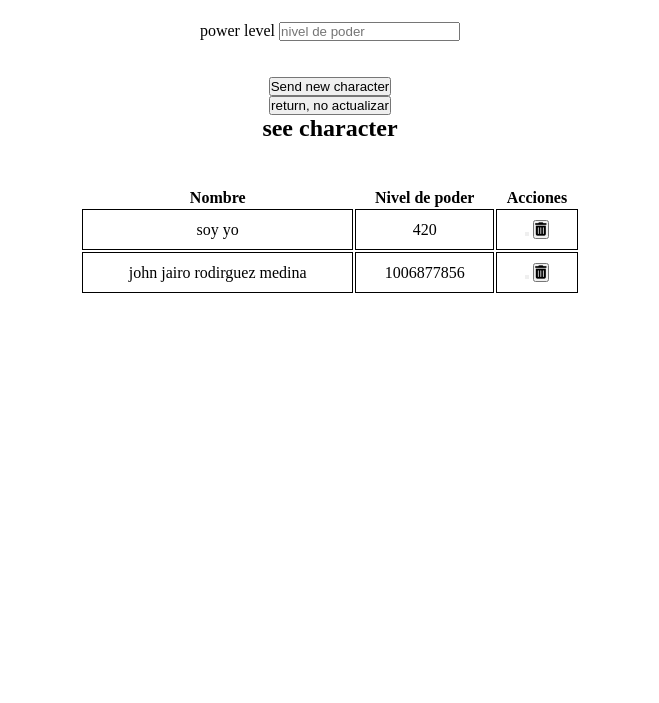
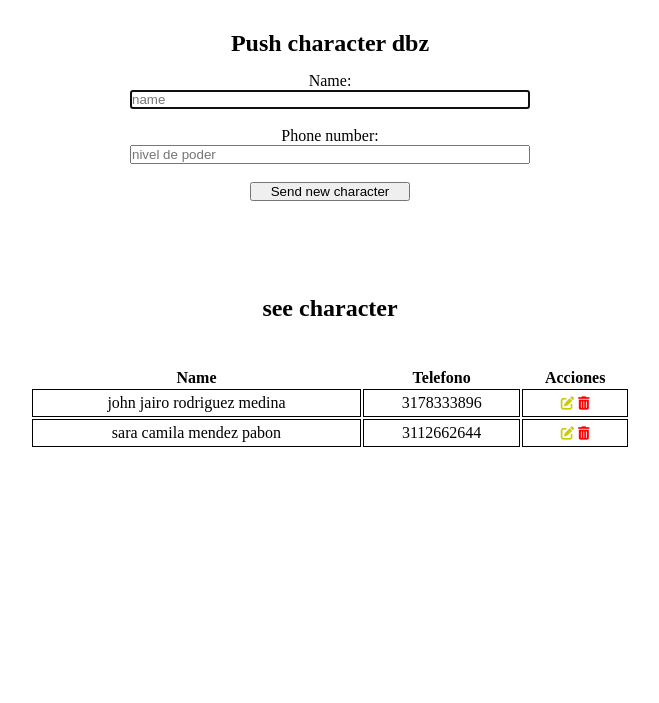
Before and after one commit to JohnRodriguezM/CRUD---Json-server-API-fetch, a website with bundled scripts: page html/html_fetch/crud_ajax-fetch.html in a window 1280 px wide. Shown: the part 97-800 px from the top of the page, without its empty margins (310-969 px from the left). Built offline with nearby package versions, Linux system fonts and the light colour scheme; data requests are answered from the project's data file.

Commit message:
avance en detalles de diseño y proyeccion de mejor codigo

```diff
--- a/db.json
+++ b/db.json
@@ -1,14 +1,14 @@
 {
   "DBZ-universo7": [
     {
-      "name": "soy yo",
-      "nivelPoder": "420",
-      "id": 18
+      "name": "john jairo rodriguez medina",
+      "nivelPoder": "3178333896",
+      "id": 4
     },
     {
-      "name": "john jairo rodirguez medina",
-      "nivelPoder": "1006877856",
-      "id": 20
+      "name": "sara camila mendez pabon",
+      "nivelPoder": "3112662644",
+      "id": 5
     }
   ],
   "DBZ-universo6": [
--- a/html/html_fetch/crud_ajax-fetch.html
+++ b/html/html_fetch/crud_ajax-fetch.html
@@ -5,37 +5,40 @@
     <meta charset="UTF-8">
     <meta http-equiv="X-UA-Compatible" content="IE=edge">
     <meta name="viewport" content="width=device-width, initial-scale=1.0">
-    <link rel="stylesheet" href="https://cdnjs.cloudflare.com/ajax/libs/font-awesome/6.0.0/css/all.min.css" integrity="sha512-9usAa10IRO0HhonpyAIVpjrylPvoDwiPUiKdWk5t3PyolY1cOd4DSE0Ga+ri4AuTroPR5aQvXU9xC6qOPnzFeg==" crossorigin="anonymous" referrerpolicy="no-referrer" />
+    <link rel="stylesheet" href="https://cdnjs.cloudflare.com/ajax/libs/font-awesome/6.0.0/css/all.min.css"
+        integrity="sha512-9usAa10IRO0HhonpyAIVpjrylPvoDwiPUiKdWk5t3PyolY1cOd4DSE0Ga+ri4AuTroPR5aQvXU9xC6qOPnzFeg=="
+        crossorigin="anonymous" referrerpolicy="no-referrer" />
     <link rel="stylesheet" href="./css/styles.css">
-    <title>Document</title>
+    <title>Acceso</title>
 </head>
 
 <body>
-    <header>
-        <h1>CRUD api rest fetch</h1>
+    <header class = "header">
+        <h1 class = "header_title">Crud api rest, uso de fetch</h1>
     </header>
     <main>
         <section class="crud">
             <h2 class="crud-title">Push character dbz</h2>
             <form action="" class="crudForm" id="crudForm">
-                <label for="nombre">character name</label>
-                <input type="text" placeholder="name" id="nombre">
-                <br> <br><br>
-                <label for="nivelPoder">power level</label>
-                <input type="text" placeholder="nivel de poder" id="nivelPoder">
-                <br><br><br>
-                <input type="submit" value="Send new character" id="sub">
+                <label for="nombre">Name: </label>
+                <input type="text" placeholder="name" id="nombre" autofocus required>
+                <br>
+                <label for="nivelPoder">Phone number: </label>
+                <input type="text" placeholder="nivel de poder" id="nivelPoder" required />
+                <br>
+                <input type="submit" value="Send new character" id="sub" />
                 <input type="hidden" name="id" />
             </form>
-            <button id="traerDatos">return, no actualizar</button>
+            <button id="traerDatos">ya no quieres editar? click</button>
         </section>
-        <section>
-            <h2>see character</h2>
+        <section  class = "table-container">
+            <div class="table-responsive">
+                <h2>see character</h2>
             <table class="crud-table">
                 <thead>
                     <tr>
-                        <th>Nombre</th>
-                        <th>Nivel de poder</th>
+                        <th>Name</th>
+                        <th>Telefono</th>
                         <th>Acciones</th>
                     </tr>
                 </thead>
@@ -43,27 +46,32 @@
 
                 </tbody>
             </table>
+        </div>
         </section>
     </main>
-    <footer></footer>
+    <footer>
+
+    </footer>
     <!-- / template para js -->
     <template id="crud-template">
         <tr id="tr-datos">
-            <td class="name "></td>
-            <td class="powerLevel"></td>
+            <td class="name ">name</td>
+            <td class="powerLevel">cedula</td>
             <td>
-                <!--  <button id="traerDatos"></button> -->
-                <button class="edit">
-
-                </button>
-                <button class="delete">
-                    <i class="fa-solid fa-trash-can"></i>
-                </button>
+                <button class="fas fa-edit edit" title="edit"></button>
+                <button class="fa-solid fa-trash-can delete" title="delete"></button>
             </td>
         </tr>
     </template>
 
     <script type="module" src="./js-fetch/index.mjs"></script>
+     <!-- fichero para el manejo del get en el crud -->
+    <script type="module" src="./js-fetch/manejo_Get.mjs"></script>
+    <!--  fichero para el manejo del post en el crud -->
+    <script type="module" src="./js-fetch/manejo_post.mjs"></script>
+    <!-- fichero para el manejo del delete en el crud -->
+    <script type="module" src="./js-fetch/manejo_delete.mjs"></script>
+
 </body>
 
 </html>
--- a/html/html_fetch/css/styles.css
+++ b/html/html_fetch/css/styles.css
@@ -1,3 +1,10 @@
+
+:root {
+    --color-delete : red;
+    --color-edit: #cccc00;
+    --color-neutro : #fff;
+  }
+
 *{
     padding: 0;
     margin: 0;
@@ -7,21 +14,76 @@ html{
     margin: 0 auto;
     max-width: 900px;
 }
+
 body{
     text-align: center;
 }
+/*diseños para el header*/
+h1{
+    margin: 45px auto;
+    color: red;
+}
+/*diseños elementos del main*/
+form{
+    margin: 15px auto;
+    display: flex;
+    flex-direction: column;
+    width: 70%;
+    max-width: 400px;
+    text-align: center;
+}
+#traerDatos{
+    visibility: hidden;
+    padding: 10px;
+}
+#sub{
+    margin: auto;
+    width: 40%;
+}
+.table-container{
+    margin: 40px auto;
+}
 table{
     margin: 45px auto;
-    width: 95%;
-    max-width: 500px;
+    width: 100%;
+    max-width: 600px;
+}
+td{
+    border: 1px solid black;
+    padding: 4px;
+}
+.delete,.edit{
+    background-color: var(--color-neutro);
+    border: none;
 
 }
-tr{
-    /* display: flex; */
-   /*  flex-wrap: wrap; */
-    /* max-width:200px */
+.delete{
+    color: var(--color-delete);
 }
-tr,td{
-    border: 1px solid black;
-    padding: 10px;
+.edit{
+    color: var(--color-edit);
 }
+
+/*para uso de la tabla de manera mas adecuada, siguen siendo elementos del main*/
+
+ .table-responsive {
+    min-height: .1%;
+    overflow-x: auto;
+}
+
+@media screen and (max-width: 767px) {
+    .table-responsive {
+        width: 99%;
+        margin: 15px auto;
+        overflow-y: hidden;
+        -ms-overflow-style: -ms-autohiding-scrollbar;
+    }
+    .table-responsive > .table > thead > tr > th,
+    .table-responsive > .table > tbody > tr > th,
+    .table-responsive > .table > tfoot > tr > th,
+    .table-responsive > .table > thead > tr > td,
+    .table-responsive > .table > tbody > tr > td,
+    .table-responsive > .table > tfoot > tr > td {
+        white-space: nowrap;
+    }
+}
--- a/html/html_fetch/js-fetch/index.mjs
+++ b/html/html_fetch/js-fetch/index.mjs
@@ -1,151 +1,68 @@
-'use strict'
+'use strict';
 
-const d = document;
-const $title = document.querySelector('.crud-title')
-const $table = d.querySelector('.crud-table')
-const $form = d.getElementById('crudForm')
-const $template = d.getElementById('crud-template').content
-const fragment = d.createDocumentFragment();
-// tbody para insertar los datos
-const $tbody = d.querySelector('tbody')
-console.log($tbody)
+export const d = document;
+export const url = "http://localhost:8888/DBZ-universo7";
 
-// otros necesarios
-const $buttonDatos = d.getElementById('traerDatos')
-
-// información traída de otro documento para el crud
-
-
+export const necesarios = {
+  // titulo del form
+  $title: d.querySelector(".crud-title"),
+  // tabla de alamacenamiento de datos
+  $table: d.querySelector(".crud-table"),
+  // forlario para modificar datos
+  $form: d.getElementById("crudForm"),
+  // template con una estructura ya establecida
+  $template: d.getElementById("crud-template").content,
+  // fragmento para ahorrar "memoria en el dom"
+  fragment: d.createDocumentFragment(),
+  // tbody para insertar los datos
+  $tbody: d.querySelector("tbody"),
+  // boton para diferentes funciones
+  $buttonDatos: d.getElementById("traerDatos"),
+};
 // con control+c     se pausa el json server
 // y si se detiene se puede usar  en la termina ||||       json-server --watch db.json  o nombre y raiz del archivo
 // para cambiar el puerto en el que se despliega mi local host puedo usar el comeando ||||| json-server -w -p (numero del puerto) y (nombre archivo)
-
-let url = 'http://localhost:8888/DBZ-universo7'
-
 // fetch recibe dos parametros,cuando no especificamos el 2do parametro que son las options, la respuesta que se da es de tipo get (read)
 
-
-const getData = async () => {
+export class PeticionesFetch {
+  async getData() {
+    const { $template, $tbody, fragment } = necesarios;
     try {
-        let response = await fetch(url)
-        console.log(response)
-        let json = await response.json()
-        console.log(json)
-        // manipulacion del erro para el catch
-        if (!response.ok) throw {
-            response: response.ok,
-            status: response.status
-        }
-        ///
-        let datos = json.forEach((el) => {
-            $template.querySelector('.name').textContent = el.name;
-            $template.querySelector('.powerLevel').textContent = el.nivelPoder;
-            $template.querySelector('.edit').dataset.id = el.id;
-            $template.querySelector('.edit').dataset.name = el.name;
-            $template.querySelector('.edit').dataset.nivelPoder = el.nivelPoder;
-            $template.querySelector('.delete').dataset.id = el.id;
-            let clone = d.importNode($template,
-                true) //(elemento que importo, false si no quiero el contenido || true si quiero el contenido)
-            fragment.appendChild(clone)
-        })
-        $tbody.append(fragment)
+      let response = await fetch(url);
+      let json = await response.json();
+      // verificacion de respuesta correcta
+      if (!response.ok)
+        throw { status: response.status, response: response.ok };
+      json.forEach((el) => {
+        $template.querySelector(".name").textContent = el.name;
+        $template.querySelector(".powerLevel").textContent = el.nivelPoder;
+        $template.querySelector(".edit").dataset.id = el.id;
+        $template.querySelector(".edit").dataset.name = el.name;
+        $template.querySelector(".edit").dataset.nivelPoder = el.nivelPoder;
+        $template.querySelector(".delete").dataset.id = el.id;
+        let clone = d.importNode($template, true);
+        fragment.appendChild(clone);
+      });
+      $tbody.appendChild(fragment);
     } catch (err) {
-        let messageError = "ocurrió un error" || err.status;
-        $table.insertAdjacentHTML('afterend',
-            `<p style = "color: red;"> Ha ocurrido un error de tipo: <b> ${err.status} </b></p>`)
-    } finally {
-
+      let messageError = "ocurrió un error" || err.status;
+      $table.insertAdjacentHTML(
+        "afterend",
+        `<p style = "color: red;"> Ha ocurrido un error de tipo: <b> ${err.status} </b></p>`
+      );
     }
+  }
 }
-
-
-
-d.addEventListener('DOMContentLoaded', getData)
-
-d.addEventListener('submit', async e => {
-    if(e.target === $form){
-        e.preventDefault()
-        if(!e.target.id.value){
-            // post (create)
-            try{
-                let options = {
-                    method: 'POST',
-                    headers: {
-                        "Content-type": "application/json; charset=utf-8"
-                    },
-                    body: JSON.stringify({
-                        name: e.target.nombre.value,
-                        nivelPoder: e.target.nivelPoder.value,
-                    })
-                }
-                let peticion = await fetch(url,options)
-                console.log(peticion)
-                let data = await peticion.json()
-                location.reload()
-            }
-            catch(err){
-                console.log(err)
-            }
-        }
-        else{
-            // manejo del put "dentro" del manejo del post para obtener los datos necesarios
-            try{
-                let options = {
-                    method: 'PUT',
-                    headers: {
-                        "Content-type": "application/json; charset=utf-8"
-                    },
-                    body: JSON.stringify({
-                        name: e.target.nombre.value,
-                        nivelPoder: e.target.nivelPoder.value,
-                    })
-                }
-                let peticion = await fetch(`${url}/${e.target.id.value}`,options)
-                console.log(peticion)
-                let data = await peticion.json()
-            }
-            catch(err){
-                console.log(err)
-            }
-        }
-    }
-})
-// manejo del put
-d.addEventListener('click',e => {
-    if(e.target.matches('.edit')){
-        $title.textContent = "editar personaje"
-        $form.nombre.value = e.target.dataset.name;
-        $form.nivelPoder.value = e.target.dataset.nivelPoder;
-        $form.id.value = e.target.dataset.id;
-        $buttonDatos.style.backgroundColor = "red"
-        $form.sub.value = "enviar cambios"
-    }
-})
-// manejo del delete
-d.addEventListener('click',e => {
-    if(e.target.matches('.delete')){
-        try{
-            let options = {
-                    method: 'DELETE',
-                }
-            let isDelete = confirm("Are you sure you want to delete")
-            if(isDelete){
-                fetch(`${url}/${e.target.dataset.id}`,options)
-            }
-        }
-        catch(err){
-
-        }
-    }
-})
-// tratando de solucionar el lio del post
-//jum
-d.addEventListener('click',e => {
-    if(e.target.matches('#traerDatos')){
-        $title.textContent = "Push character dbz"
-        $form.sub.value = "Send new character"
-        $buttonDatos.style.backgroundColor = "#eeeeee"
-        $form.id.value = null;
-        $form.reset()
-    }
-})
+// renovación de datos al no querer actualizar
+d.addEventListener("click", (e) => {
+  const { $title, $form, $buttonDatos } = necesarios;
+  if (e.target.matches("#traerDatos")) {
+    $title.textContent = "Push character dbz";
+    $form.sub.value = "Send new character";
+    $buttonDatos.style.backgroundColor = "#eeeeee";
+    $buttonDatos.style.width = "30%";
+    $buttonDatos.style.visibility = 'hidden';
+    $form.id.value = null;
+    $form.reset();
+  }
+});
```
Also changed, not shown: html/html_fetch/js-fetch/manejo_Get.mjs (added, +11 -0 lines), html/html_fetch/js-fetch/manejo_delete.mjs (added, +21 -0 lines), html/html_fetch/js-fetch/manejo_post.mjs (added, +66 -0 lines).
